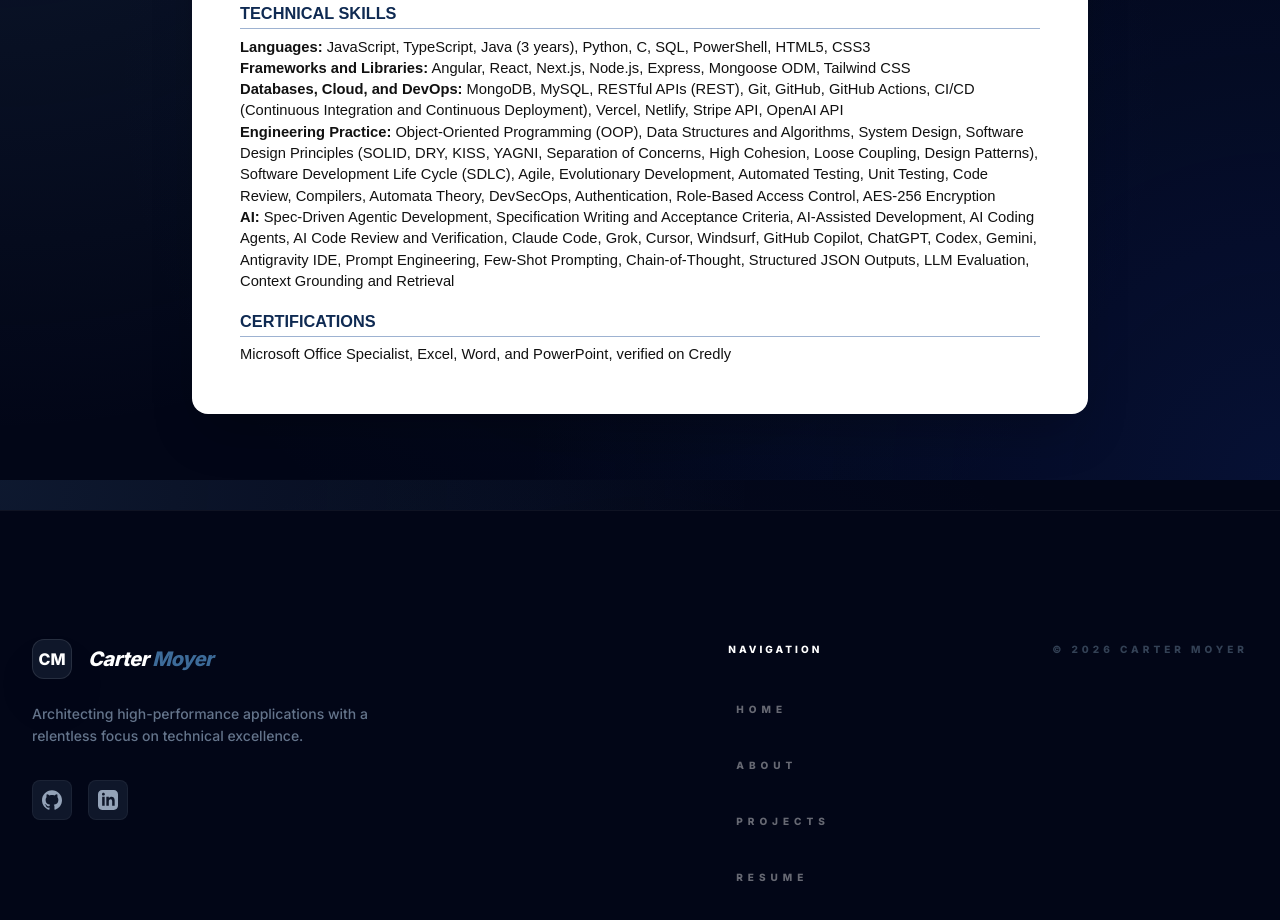
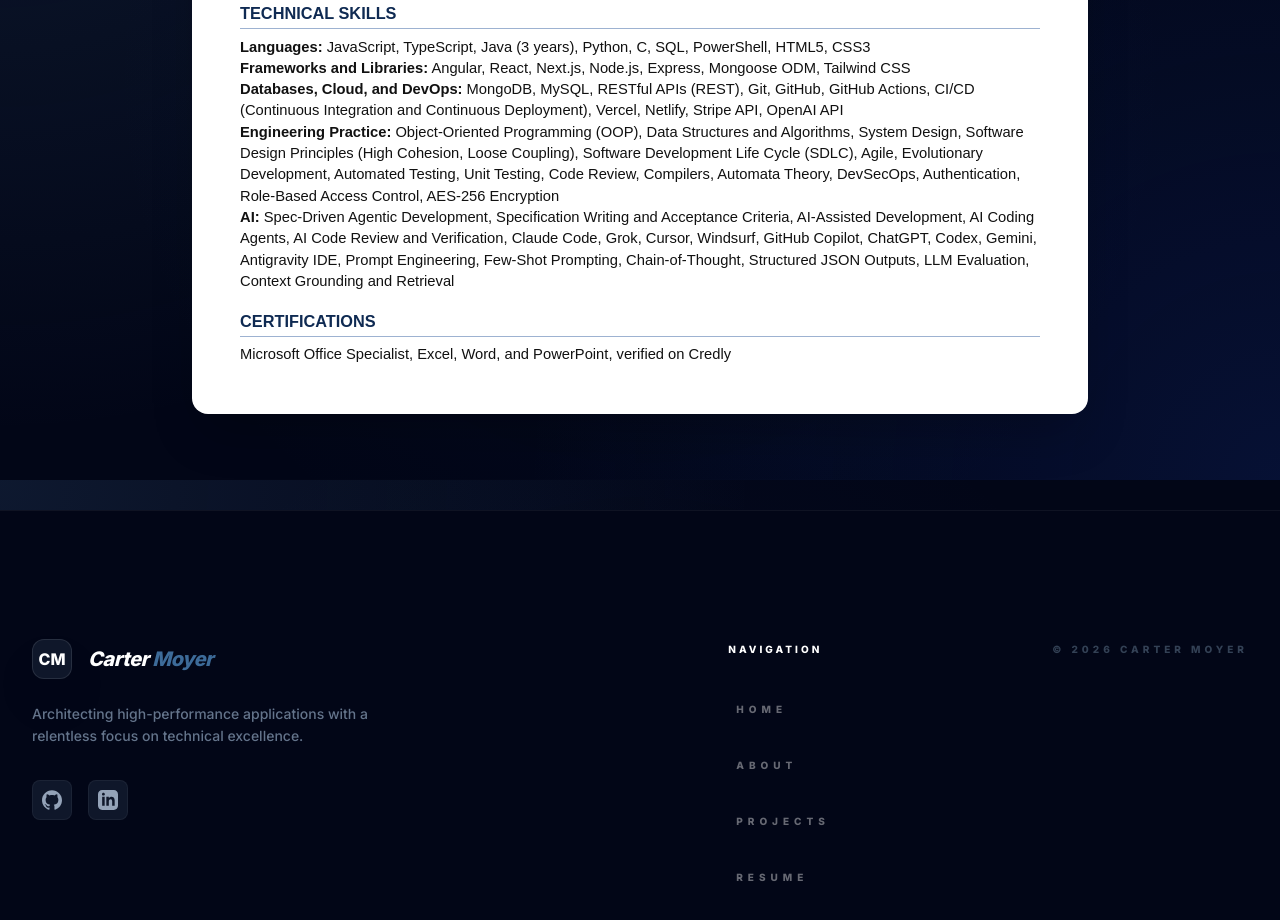
Before and after one commit to Carter-75/portfolio, an Angular app in the folder frontend/: page /resume in a window 1280 px wide. Shown: the part 1920-2840 px from the top of the page. Built offline with nearby package versions, Linux system fonts and the light colour scheme; no server answers.

Commit message:
Correct the design principles line to High Cohesion, Loose Coupling only, re-sync resume files

```diff
--- a/frontend/src/app/about/about.component.ts
+++ b/frontend/src/app/about/about.component.ts
@@ -51,7 +51,7 @@ export class AboutComponent implements OnInit {
     { category: 'Data & Productivity', skills: ['Data Entry', 'Microsoft Excel', 'Microsoft Word', 'Microsoft PowerPoint', 'Data Verification', 'Spreadsheet Modeling'] },
     { category: 'AI Prompting Techniques', skills: ['Few-Shot Prompting', 'Chain-of-Thought (CoT)', 'Role & Persona Framing', 'Prompt Chaining', 'Structured JSON Outputs', 'Iterative Refinement', 'Context Grounding'] },
     { category: 'Frameworks & Web', skills: ['Angular', 'React', 'Next.js', 'Node.js', 'Express', 'Tailwind', 'RESTful APIs'] },
-    { category: 'Tools & Workflows', skills: ['Spec-Driven Agentic Development', 'Specification & Acceptance Criteria', 'Software Design Principles (SOLID, DRY, KISS, YAGNI)', 'Git/GitHub', 'CI/CD', 'Vercel', 'Netlify', 'AI-Assisted Workflows', 'Code Auditing'] }
+    { category: 'Tools & Workflows', skills: ['Spec-Driven Agentic Development', 'Specification & Acceptance Criteria', 'Software Design Principles (High Cohesion, Loose Coupling)', 'Git/GitHub', 'CI/CD', 'Vercel', 'Netlify', 'AI-Assisted Workflows', 'Code Auditing'] }
   ];
 
   readonly experiences = [
--- a/frontend/src/app/resume/resume.component.html
+++ b/frontend/src/app/resume/resume.component.html
@@ -84,7 +84,7 @@
     <p><strong>Languages:</strong> JavaScript, TypeScript, Java (3 years), Python, C, SQL, PowerShell, HTML5, CSS3</p>
     <p><strong>Frameworks and Libraries:</strong> Angular, React, Next.js, Node.js, Express, Mongoose ODM, Tailwind CSS</p>
     <p><strong>Databases, Cloud, and DevOps:</strong> MongoDB, MySQL, RESTful APIs (REST), Git, GitHub, GitHub Actions, CI/CD (Continuous Integration and Continuous Deployment), Vercel, Netlify, Stripe API, OpenAI API</p>
-    <p><strong>Engineering Practice:</strong> Object-Oriented Programming (OOP), Data Structures and Algorithms, System Design, Software Design Principles (SOLID, DRY, KISS, YAGNI, Separation of Concerns, High Cohesion, Loose Coupling, Design Patterns), Software Development Life Cycle (SDLC), Agile, Evolutionary Development, Automated Testing, Unit Testing, Code Review, Compilers, Automata Theory, DevSecOps, Authentication, Role-Based Access Control, AES-256 Encryption</p>
+    <p><strong>Engineering Practice:</strong> Object-Oriented Programming (OOP), Data Structures and Algorithms, System Design, Software Design Principles (High Cohesion, Loose Coupling), Software Development Life Cycle (SDLC), Agile, Evolutionary Development, Automated Testing, Unit Testing, Code Review, Compilers, Automata Theory, DevSecOps, Authentication, Role-Based Access Control, AES-256 Encryption</p>
     <p><strong>AI:</strong> Spec-Driven Agentic Development, Specification Writing and Acceptance Criteria, AI-Assisted Development, AI Coding Agents, AI Code Review and Verification, Claude Code, Grok, Cursor, Windsurf, GitHub Copilot, ChatGPT, Codex, Gemini, Antigravity IDE, Prompt Engineering, Few-Shot Prompting, Chain-of-Thought, Structured JSON Outputs, LLM Evaluation, Context Grounding and Retrieval</p>
 
     <h2>Certifications</h2>
```
Also changed, not shown: frontend/public/Carter-Moyer-Resume.txt, 2 other files (tests, documents, lock files or other folders).
